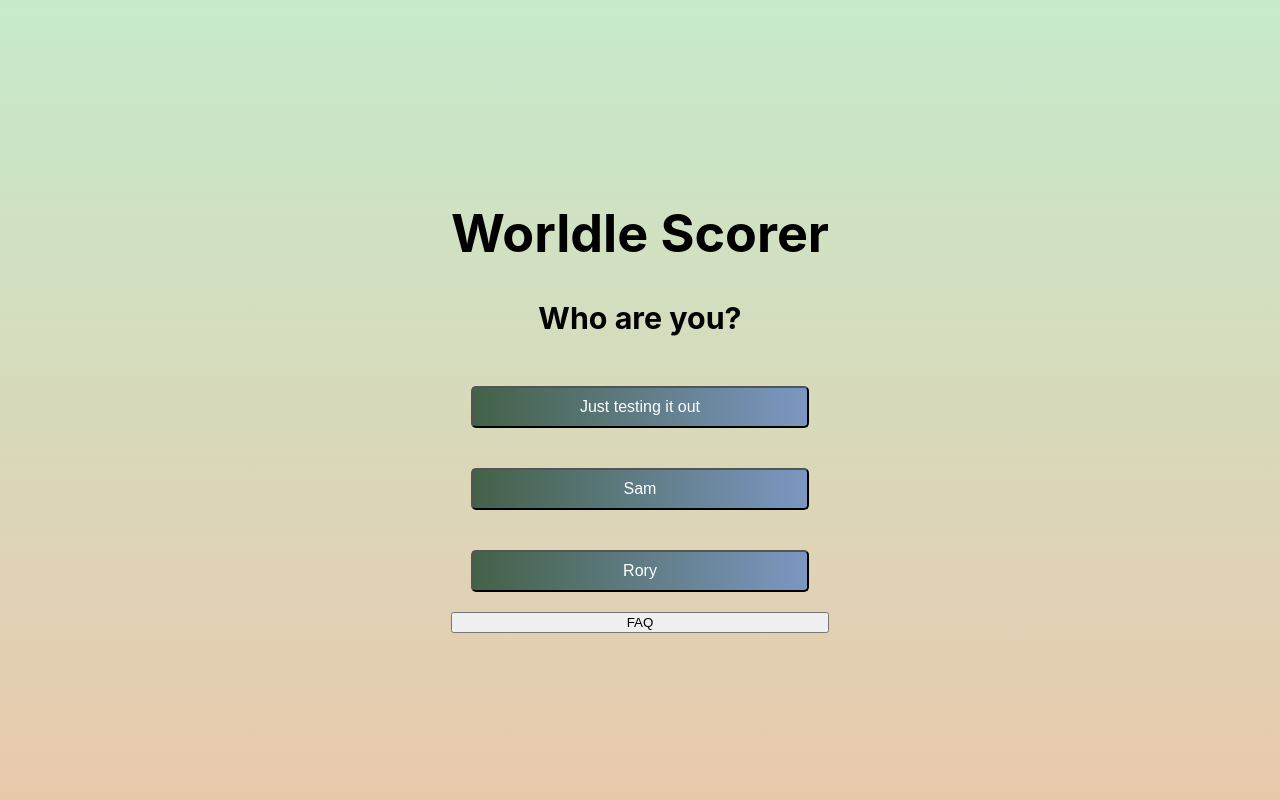
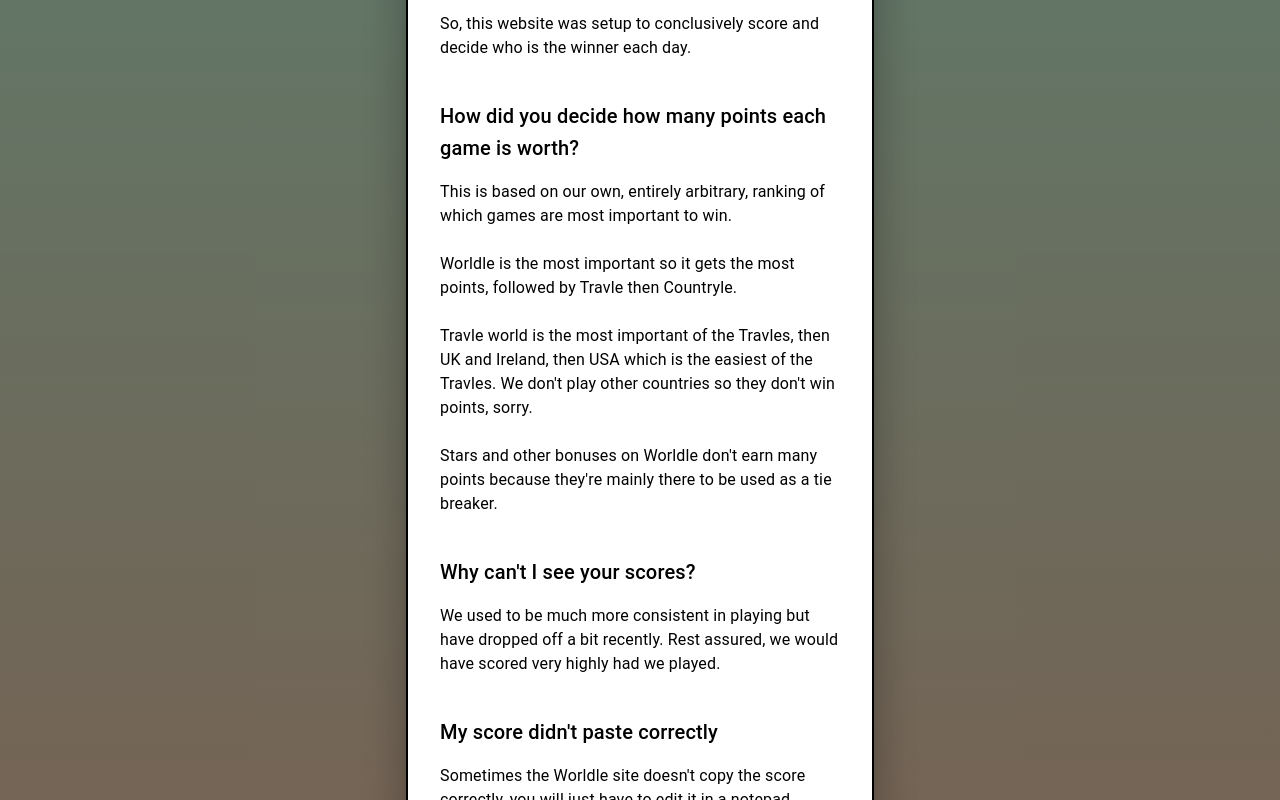
Before and after one commit to Sam-Callaway/worldle_scorer, a React (Create React App) app in the folder worldle_scorer/: page / in a window 1280 px wide. Both pictures are taken after a click on the button "FAQ". Built offline with nearby package versions, Linux system fonts and the light colour scheme; no server answers.

Commit message:
Created FAQ and Score Modals. Accidentally did this in main instead of the branch but whatever

```diff
--- a/worldle_scorer/package.json
+++ b/worldle_scorer/package.json
@@ -3,10 +3,13 @@
   "version": "0.1.0",
   "private": true,
   "dependencies": {
+    "@babel/plugin-proposal-private-property-in-object": "7.21.11",
+    "@emotion/react": "^11.11.3",
+    "@emotion/styled": "^11.11.0",
+    "@mui/material": "^5.15.2",
     "@testing-library/jest-dom": "^5.17.0",
     "@testing-library/react": "^13.4.0",
     "@testing-library/user-event": "^13.5.0",
-    "@babel/plugin-proposal-private-property-in-object":"7.21.11",
     "axios": "^1.5.1",
     "react": "^18.2.0",
     "react-dom": "^18.2.0",
--- a/worldle_scorer/src/App.js
+++ b/worldle_scorer/src/App.js
@@ -5,10 +5,17 @@
 import ScoreRender from './Components/score_renderer';
 import PlayerSelector from './Components/playerSelector';
 import CopyScoresButton from './Components/copyScoresButton';
+import PointsModal from './Components/pointsModal';
 
 function handleClick(setPlayer1,setPlayer2, user1, user2){
   setPlayer1(user1)
   setPlayer2(user2)
+}
+
+function handleBackClick(setHideSelector,setHideScoring,setHideTestMode){
+  setHideSelector(false);
+  setHideScoring(true);
+  setHideTestMode(true);
 }
 
 
@@ -93,6 +100,8 @@
           </div>
           <ScorePaster scoresArray={scoresArray} scoreUpdater={setScoresArray} player={player1} masterPassword={masterPassword}></ScorePaster>
           <CopyScoresButton scoresArray={scoresArray} player={player1}></CopyScoresButton>
+          <PointsModal/>
+          <button onClick={()=> handleBackClick(setHideSelector,setHideScoring,setHideTestMode)}>Go Back</button>
         </div>
         <div hidden={hideTestMode}>
         <div id='testgap'>
@@ -100,14 +109,23 @@
         </div>
         <ScorePaster scoresArray={scoresArray} scoreUpdater={setScoresArray} player={player1}></ScorePaster>
           <h3>Go test your geography skills on <a href="https://worldle.teuteuf.fr/">Worldle</a> or <a href="https://imois.in/games/travle/">Travle</a> and paste the results above</h3>
+
           <CopyScoresButton scoresArray={scoresArray} player={player1}></CopyScoresButton>
+          <PointsModal/>
           <h3>These are our scores today:</h3>
           <div id='renderSection'>
         <ScoreRender scoresArray={scoresArray} player={'sam'} ></ScoreRender>
         <ScoreRender scoresArray={scoresArray} player={'rory'} ></ScoreRender>
           </div>
+
+          <button className='playerSelectButton' onClick={()=> handleBackClick(setHideSelector,setHideScoring,setHideTestMode)}>Go Back</button>
         </div>
+      <h6 style={{marginBottom:"10px"}}>Created by Sam Callaway</h6>
+      <a href="https://github.com/Sam-Callaway/worldle_scorer">
+        <img style={{height:"50px"}} src="github-mark.png"></img>
+      </a>
       </header>
+
     </div>
   );
 
--- /dev/null
+++ b/worldle_scorer/src/Components/FAQ.js
@@ -0,0 +1,83 @@
+import Box from '@mui/material/Box';
+import Typography from '@mui/material/Typography';
+import Modal from '@mui/material/Modal';
+import { useState } from 'react';
+
+const style = {
+    position: 'absolute',
+    top: '50%',
+    left: '50%',
+    transform: 'translate(-50%, -50%)',
+    width: 400,
+    bgcolor: 'background.paper',
+    border: '2px solid #000',
+    boxShadow: 24,
+    p: 4,
+  };
+
+function FAQ (){
+    const [open, setOpen] = useState(false);
+    const handleOpen = () => setOpen(true);
+    const handleClose = () => setOpen(false);
+    return(
+    <div style={{display:'flex',flexDirection: 'column'}}>
+    <button className='playerSelectButton' onClick={handleOpen}>FAQ</button>
+    <Modal
+        open={open}
+        onClose={handleClose}
+        aria-labelledby="modal-modal-title"
+        aria-describedby="modal-modal-description"
+        >
+        <Box sx={style}>
+        <Typography id="modal-modal-title" variant="h6" component="h2">
+            What is this for?
+            </Typography>
+            <Typography id="modal-modal-description" sx={{ mt: 2 }}>
+            Rory and I have had a long running competition across these 3 geography games. However, it would often dissolve into disputes over whether getting Worldle in 2 was equivalent to all greens in Travle and so on.
+            <br></br>
+            <br></br>
+            So, this website was setup to conclusively score and decide who is the winner each day.
+            </Typography>
+            <br></br>
+            <br></br>
+        <Typography id="modal-modal-title" variant="h6" component="h2">
+            How did you decide how many points each game is worth?
+            </Typography>
+            <Typography id="modal-modal-description" sx={{ mt: 2 }}>
+            This is based on our own, entirely arbitrary, ranking of which games are most important to win.
+            <br></br>
+            <br></br>
+            Worldle is the most important so it gets the most points, followed by Travle then Countryle.
+            <br></br>
+            <br></br>
+            Travle world is the most important of the Travles, then UK and Ireland, then USA which is the easiest of the Travles. We don't play other countries so they don't win points, sorry.
+            <br></br>
+            <br></br>
+            Stars and other bonuses on Worldle don't earn many points because they're mainly there to be used as a tie breaker.
+            </Typography>
+            <br></br>
+            <br></br>
+            <Typography id="modal-modal-title" variant="h6" component="h2">
+            Why can't I see your scores?
+            </Typography>
+            <Typography id="modal-modal-description" sx={{ mt: 2 }}>
+            We used to be much more consistent in playing but have dropped off a bit recently. Rest assured, we would have scored very highly had we played.
+            </Typography>
+            <br></br>
+            <br></br>
+            <Typography id="modal-modal-title" variant="h6" component="h2">
+            My score didn't paste correctly
+            </Typography>
+            <Typography id="modal-modal-description" sx={{ mt: 2 }}>
+            Sometimes the Worldle site doesn't copy the score correctly, you will just have to edit it in a notepad before pasting here.
+            <br></br>
+            <br></br>
+            Or, one of the sites has changed the format of their scores and I may not have corrected it here yet. Do make sure that you copy and paste directly into the box, not using any mobile keyboard clipboard bars.
+            </Typography>
+
+        </Box>
+    </Modal>
+    </div>
+    )
+}
+export default FAQ;
--- a/worldle_scorer/src/Components/playerSelector.js
+++ b/worldle_scorer/src/Components/playerSelector.js
@@ -1,5 +1,8 @@
 import {useState} from 'react';
 import axios from 'axios';
+import FAQ from './FAQ';
+
+
 
 
 function handleClick(setPlayer1,setPlayer2, user1, user2){
@@ -40,6 +43,7 @@
 
 const [currentPlayer,setCurrentPlayer] = useState('')
 
+
 const [hidePasswordWarning, setHidePasswordWarning] = useState(true);
 const [hidePasswordBox, setHidePasswordBox] = useState(true);
 const [password, setPassword] = useState('')
@@ -49,7 +53,7 @@
     return(
         <div>
         <h1>Worldle Scorer</h1>
-        <h3>Who are you?</h3>
+        <h4 style={{marginBottom:"10px"}}>Who are you?</h4>
         <div id='playerButtonGrid'>
         <button className='playerSelectButton' onClick={() => {props.setHideTestMode(false); props.setHideSelector(true)}}>
             Just testing it out
@@ -60,14 +64,11 @@
         <button className='playerSelectButton' onClick={() => {setHidePasswordBox(false); setCurrentPlayer('rory')}}>
             Rory
         </button>
-        <button>
-            FAQ
-        </button>
+        <FAQ></FAQ>
         </div>
         <div id='passwordBox' hidden={hidePasswordBox}>Enter Password:<div><input value={password} onChange={handleInputChange}></input><button onClick={() => (enterPassword(password,currentPlayer,setHidePasswordBox,props.setHideSelector,props.setHideScoring,setHidePasswordWarning,props.setPlayer1, props.setPlayer2, props.setMasterPassword))} className='passwordSubmitButton'>Submit</button></div>
         <div hidden={hidePasswordWarning}>Incorrect Password</div>
         </div>
-
         </div>
     )
 
--- /dev/null
+++ b/worldle_scorer/src/Components/pointsModal.js
@@ -0,0 +1,98 @@
+import Box from '@mui/material/Box';
+import Typography from '@mui/material/Typography';
+import Modal from '@mui/material/Modal';
+import { useState } from 'react';
+
+const style = {
+    position: 'absolute',
+    top: '50%',
+    left: '50%',
+    transform: 'translate(-50%, -50%)',
+    width: 400,
+    bgcolor: 'background.paper',
+    border: '2px solid #000',
+    boxShadow: 24,
+    p: 4,
+  };
+
+function PointsModal (){
+    const [open, setOpen] = useState(false);
+    const handleOpen = () => setOpen(true);
+    const handleClose = () => setOpen(false);
+    return(
+    <div>
+    <button className='playerSelectButton' onClick={handleOpen}>How Scoring Works</button>
+    <Modal
+        open={open}
+        onClose={handleClose}
+        aria-labelledby="modal-modal-title"
+        aria-describedby="modal-modal-description"
+        >
+        <Box sx={style}>
+        <Typography id="modal-modal-title" variant="h6" component="h2">
+            Worldle
+            </Typography>
+            <Typography id="modal-modal-description" sx={{ mt: 2 }}>
+            1st attempt: 300 Points<br></br>
+            2nd attempt: 250 Points<br></br>
+            3rd attempt: 200 Points<br></br>
+            4th attempt: 150 Points<br></br>
+            5th attempt: 100 Points<br></br>
+            6th attempt: 50 Points<br></br>
+            Fail: 0 Points<br></br>
+            Each star: 20 Points<br></br>
+            Coin: 10 Points<br></br>
+            Population: 10 Points<br></br>
+            </Typography>
+            <br></br>
+            <br></br>
+            <Typography id="modal-modal-title" variant="h6" component="h2">
+            Travle World
+            </Typography>
+            <Typography id="modal-modal-description" sx={{ mt: 2 }}>
+            Completed: 50 Points<br></br>
+            All green bonus: 25 Points<br></br>
+            Each guess remaining: 30 Points<br></br>
+            Red	square: -10 Points<br></br>
+            Black square: -25 Points<br></br>
+            Hints: -5 Points<br></br>
+            </Typography>
+            <br></br>
+            <Typography id="modal-modal-title" variant="h6" component="h2">
+            Travle UK and Ireland
+            </Typography>
+            <Typography id="modal-modal-description" sx={{ mt: 2 }}>
+            Completed: 30 Points<br></br>
+            All green bonus: 15 Points<br></br>
+            Each guess remaining: 20 Points<br></br>
+            Red	square: -7 Points<br></br>
+            Black square: -15 Points<br></br>
+            Hints: -3 Points<br></br>
+            </Typography>
+            <br></br>
+            <Typography id="modal-modal-title" variant="h6" component="h2">
+            Travle USA
+            </Typography>
+            <Typography id="modal-modal-description" sx={{ mt: 2 }}>
+            Completed: 20 Points<br></br>
+            All green bonus: 10 Points<br></br>
+            Each guess remaining: 12 Points<br></br>
+            Red	square: -5 Points<br></br>
+            Black square: -10 Points<br></br>
+            Hints: -2 Points<br></br>
+            </Typography>
+            <br></br>
+            <br></br>
+            <Typography id="modal-modal-title" variant="h6" component="h2">
+            Countryle
+            </Typography>
+            <Typography id="modal-modal-description" sx={{ mt: 2 }}>
+            Guess this in one and it's 1000 points. Congratulations!<br></br>
+            Two guesses is 50 points and it's -5 for every additional guess after that.<br></br>
+            </Typography>
+        </Box>
+    </Modal>
+    </div>
+    )
+}
+export default PointsModal;
```
Also changed, not shown: worldle_scorer/public/github-mark.png (added), 1 other file (tests, documents, lock files or other folders).
